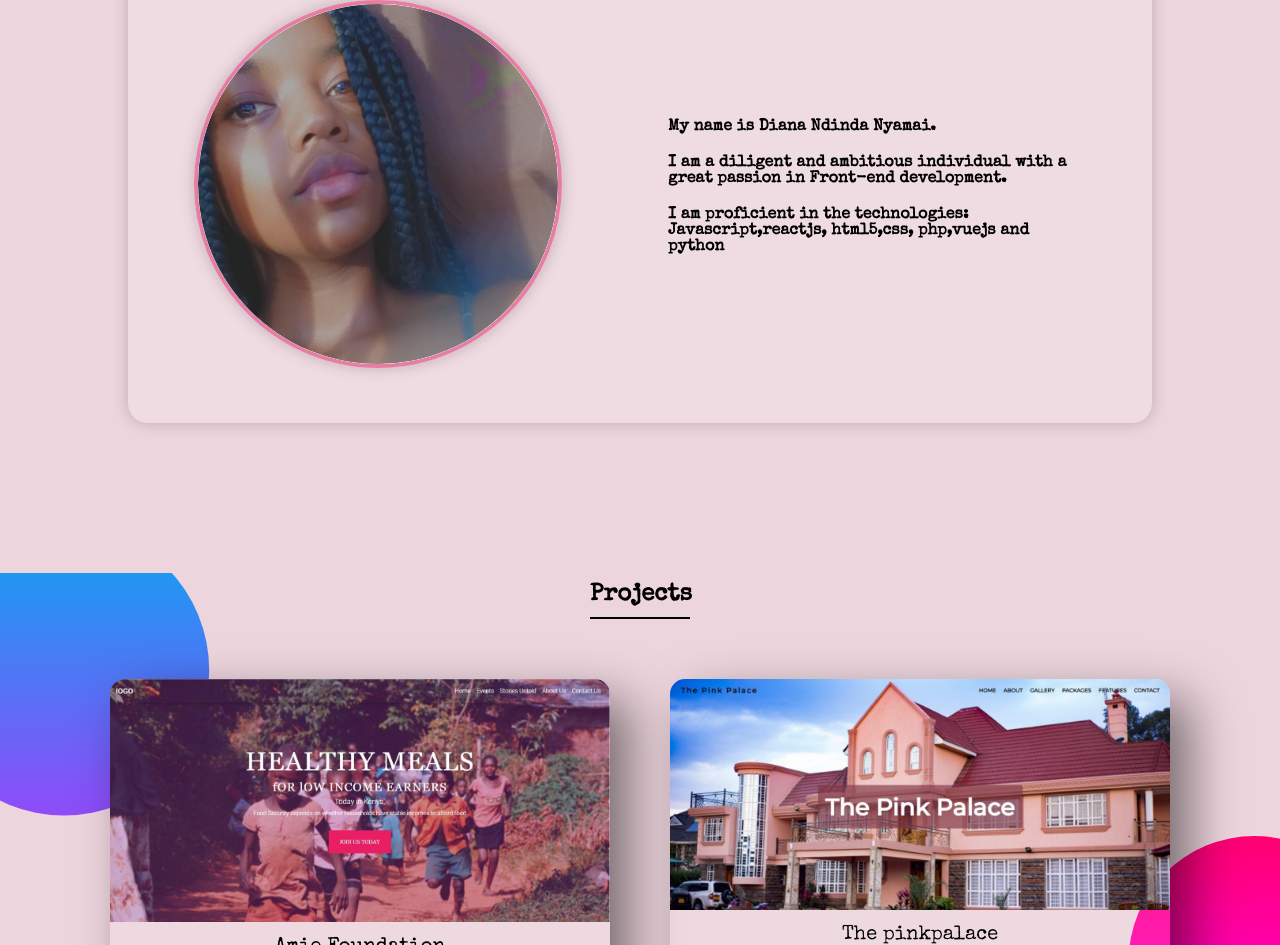
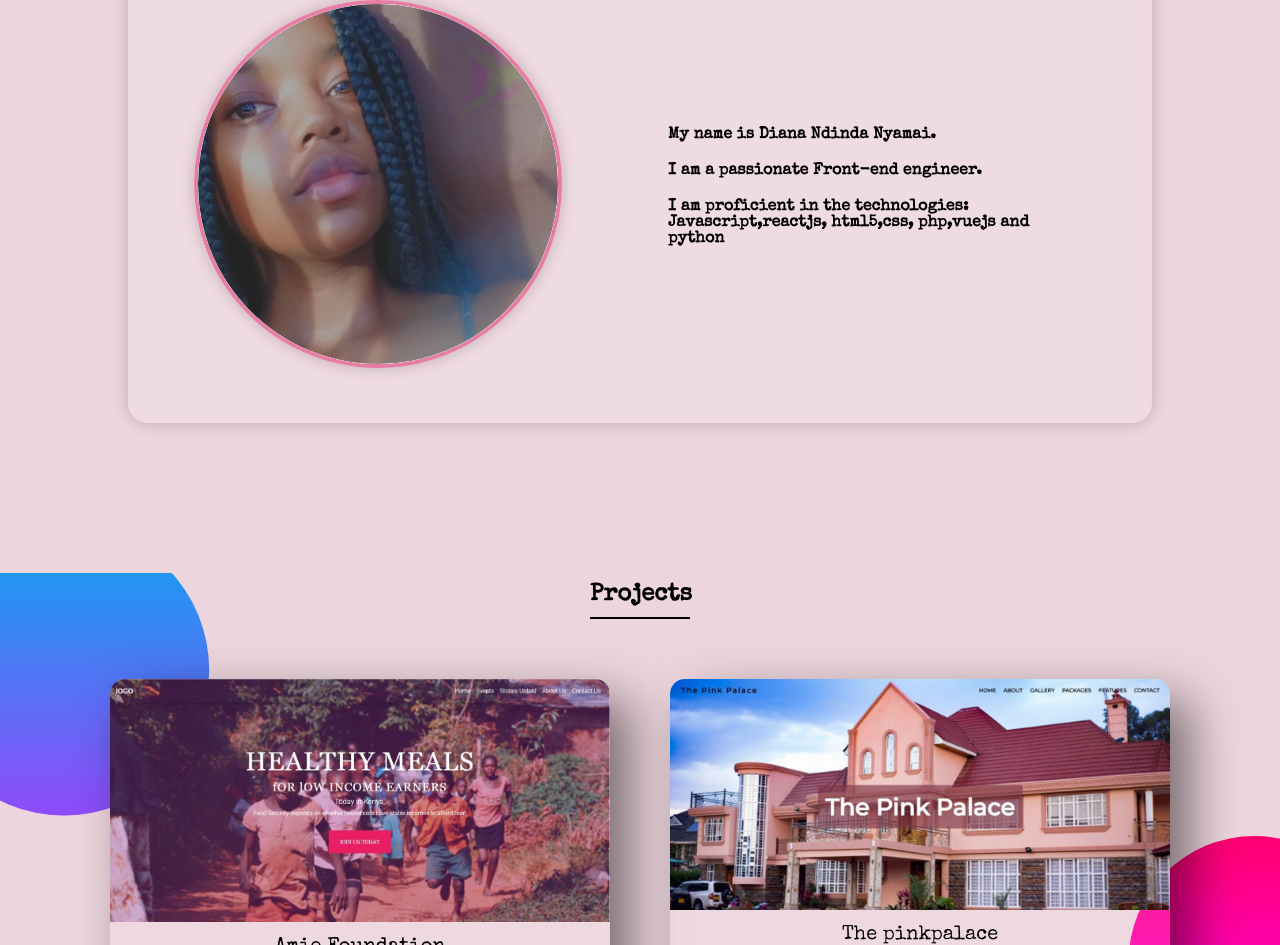
Before and after one commit to Diana-nyamai/ndinda_portfolio, a React (Create React App) app: page / in a window 1280 px wide. Shown: the part 1074-2019 px from the top of the page. Built offline with nearby package versions, Linux system fonts and the light colour scheme.

Commit message:
Correction: About text

```diff
--- a/src/components/About.js
+++ b/src/components/About.js
@@ -11,12 +11,11 @@ function About() {
         </div>
         <div className="childcontainer2">
           <p>My name is Diana Ndinda Nyamai.</p>
-          <p>I am a diligent and ambitious individual
-          with a great passion in Front-end
-          development. </p>
-          <p>I am proficient in the technologies:
-          Javascript,reactjs, html5,css,
-          php,vuejs and python</p>
+          <p>I am a passionate Front-end engineer. </p>
+          <p>
+            I am proficient in the technologies: Javascript,reactjs, html5,css,
+            php,vuejs and python
+          </p>
         </div>
       </div>
     </div>
```
